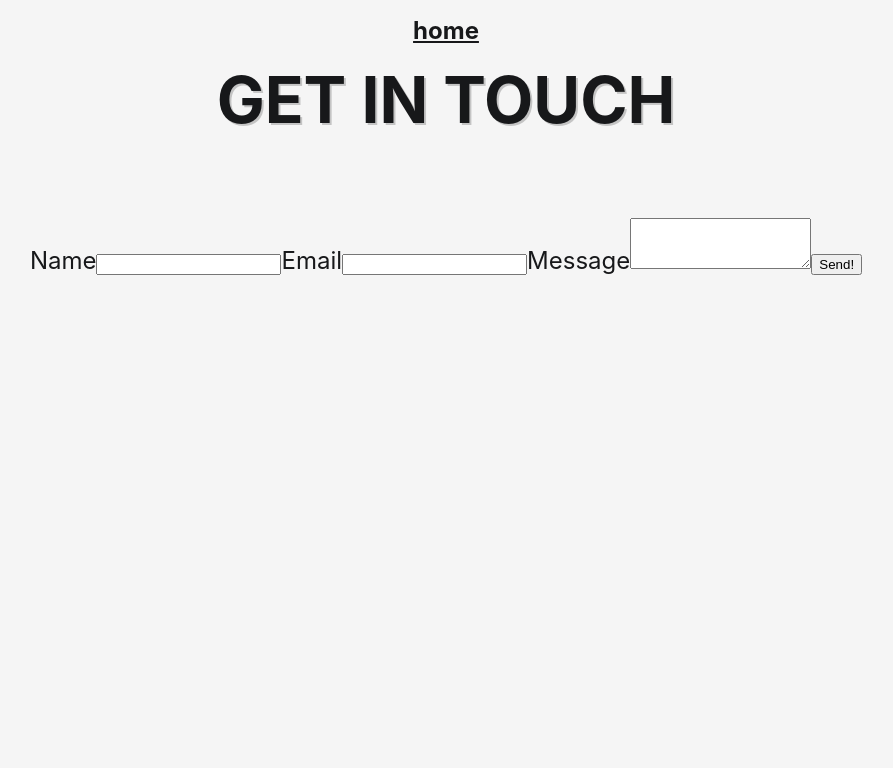
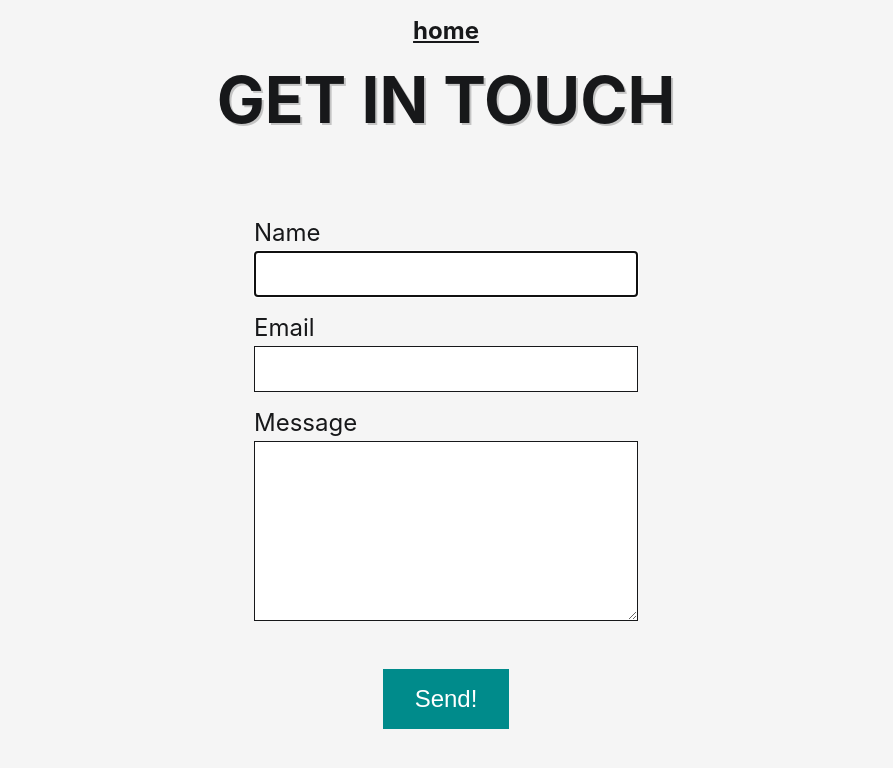
Before and after one commit to danacotoran/danacodes, a Next.js app: page /contact in a window 1280 px wide. Shown: the top 768 px of the page, without its empty margins (194-1087 px from the left). Built offline with nearby package versions, Linux system fonts and the light colour scheme; a web font is replaced by a local one.

Commit message:
Form styling

```diff
--- a/api/contact.js
+++ b/api/contact.js
@@ -2,10 +2,8 @@
 const mailer = require('../mailer')
 
 module.exports = (req, res) => {
-
   const { email = '', name = '', message = '' } = req.body
   if (email.length && name.length && message.length) {
-
     mailer({ email, name, text: message }).then(() => {
       res.send('success')
     }).catch((error) => {
@@ -18,5 +16,4 @@ module.exports = (req, res) => {
     res.status(400)
       .send('Please ensure all the fields are filled in')
   }
-
 }
--- a/components/LayoutElements.js
+++ b/components/LayoutElements.js
@@ -1,5 +1,5 @@
 import styled from 'styled-components'
-import {HomeLink} from '../components/StyledLink'
+import { HomeLink } from '../components/StyledLink'
 import Title from '../components/Title'
 
 
--- /dev/null
+++ b/components/StyledForm.js
@@ -0,0 +1,52 @@
+import styled from 'styled-components'
+
+// styled components
+const StyledError = styled.p`
+  color: tomato;
+`
+const StyledSuccess = styled.p`
+  color: darkcyan;
+`
+
+// named exports
+export const StyledLabel = styled.label`
+  margin-bottom: .25rem;
+  display: block;
+`
+
+export const StyledInput = styled.input`
+  font-size: 1em;
+  margin-bottom: 1rem;
+  padding: .5rem .25rem;
+  width: 100%;
+  display: block;
+  box-shadow: none;
+  border: 1px solid rgb(23,24,26);
+  box-sizing: border-box;
+`
+export const StyledTextarea = styled.textarea`
+  font-size: 1em;
+  margin-bottom: 1rem;
+  padding: .5rem .25rem;
+  width: 100%;
+  display: block;
+  box-sizing: border-box;
+  border: 1px solid rgb(23,24,26);
+`
+export const StyledBtn = styled.input`
+  -webkit-appearance: none;
+  -moz-appearance: none;
+  appearance: none;
+  background: darkcyan;
+  color: white;
+  font-size: 1em;
+  margin: 3rem auto;
+  display: block;
+  padding: 1rem 2rem;
+  border-radius: none;
+  box-shadow: none;
+  border: none;
+  outline: none;
+`
+export const ErrorMessage = (props) => props.error.length ?  <StyledError> {props.error} </StyledError> : ''
+export const SuccessMessage = (props) => props.success.length ?  <StyledSuccess> {props.success} </StyledSuccess> : ''
--- a/pages/contact.js
+++ b/pages/contact.js
@@ -1,5 +1,6 @@
-import {Component} from 'react'
-import {StyledSection, StyledMain, StyledHeader} from '../components/LayoutElements'
+import { Component } from 'react'
+import { StyledSection, StyledMain, StyledHeader } from '../components/LayoutElements'
+import { StyledLabel, ErrorMessage, StyledInput, StyledTextarea, StyledBtn, SuccessMessage } from '../components/StyledForm'
 
 class Contact extends Component {
   constructor (props) {
@@ -36,48 +37,60 @@ class Contact extends Component {
       body: JSON.stringify(this.state)
     }).then((res) => {
       res.text().then((responseText) => {
-        res.status === 200 ? this.setState({ submitted: true }) : (res.status === 400 ? this.setState({ submitted: true, error: responseText }) : '')
+        res.status === 200
+          ? this.setState({ submitted: true, submitting: false, error: '' })
+          : (res.status === 400
+            ? this.setState({ submitted: false, error: responseText, submitting: false })
+            : this.setState({error: "Sorry, your message can not be sent at this time. Please return later!"}))
       })
     })
   }
 
   render() {
+    const {submitting, submitted, error} = this.state
     return(
       <React.Fragment>
         <StyledHeader>Get in touch</StyledHeader>
         <StyledMain>
+          <StyledSection>
+            <ErrorMessage error={error} />
+            <SuccessMessage success={submitted === true ? 'Thanks, your message has been sent' : ''}/>
             <form method="POST" action="/api/contact" onSubmit={e => {
                   e.preventDefault()
                   this.submitForm()
                 }}>
-                <label htmlFor="name">
+              <StyledLabel htmlFor="name">
                 Name
-                </label>
-                <input
+              </StyledLabel>
+              <StyledInput
                 type="text"
                 name="name"
+                autoFocus={true}
                 value={this.state.name}
                 onChange={this.handleNameChange} />
 
-                <label htmlFor="email" >
+              <StyledLabel htmlFor="email" >
                 Email
-                </label>
-                <input
+              </StyledLabel>
+              <StyledInput
                 type="email"
                 name="email"
                 value={this.state.email}
                 onChange={this.handleEmailChange}/>
 
-                <label htmlFor="message" >
+              <StyledLabel htmlFor="message" >
                 Message
-                </label>
-                <textarea
+              </StyledLabel>
+              <StyledTextarea
                 name="message"
-                  rows="3"
+                rows="6"
+                maxLength="1000"
                 value={this.state.message}
                 onChange={this.handleMessageChange} />
-                <input type="submit" value="Send!" />
+              <StyledBtn type="submit"
+                    value={(submitting === true) ? 'Sending' : ((submitted === true) ? 'Sent!' : 'Send!')} />
             </form>
+          </StyledSection>
         </StyledMain>
       </React.Fragment>
     )
```
Lines whose indentation alone changed are shown as unchanged.
